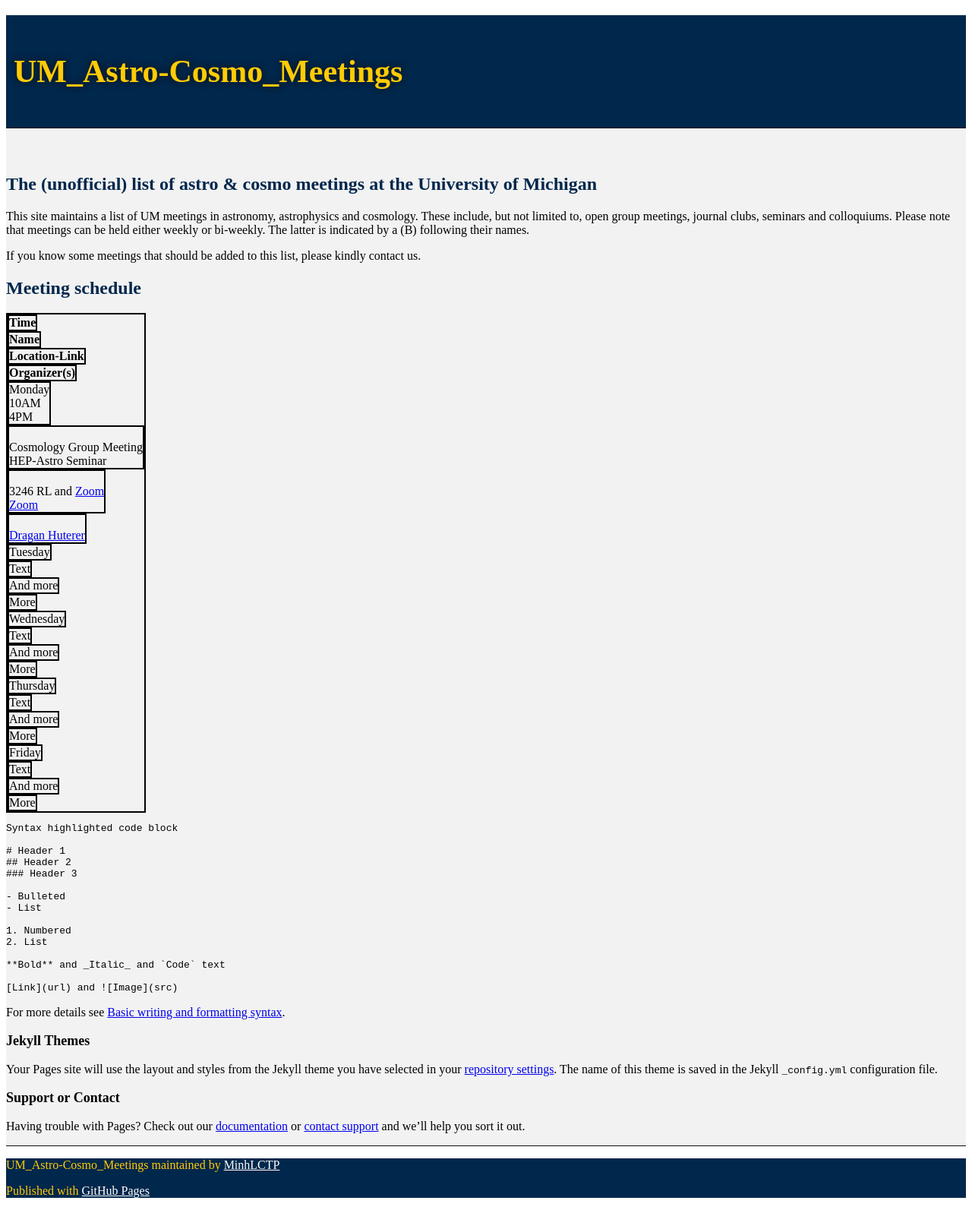
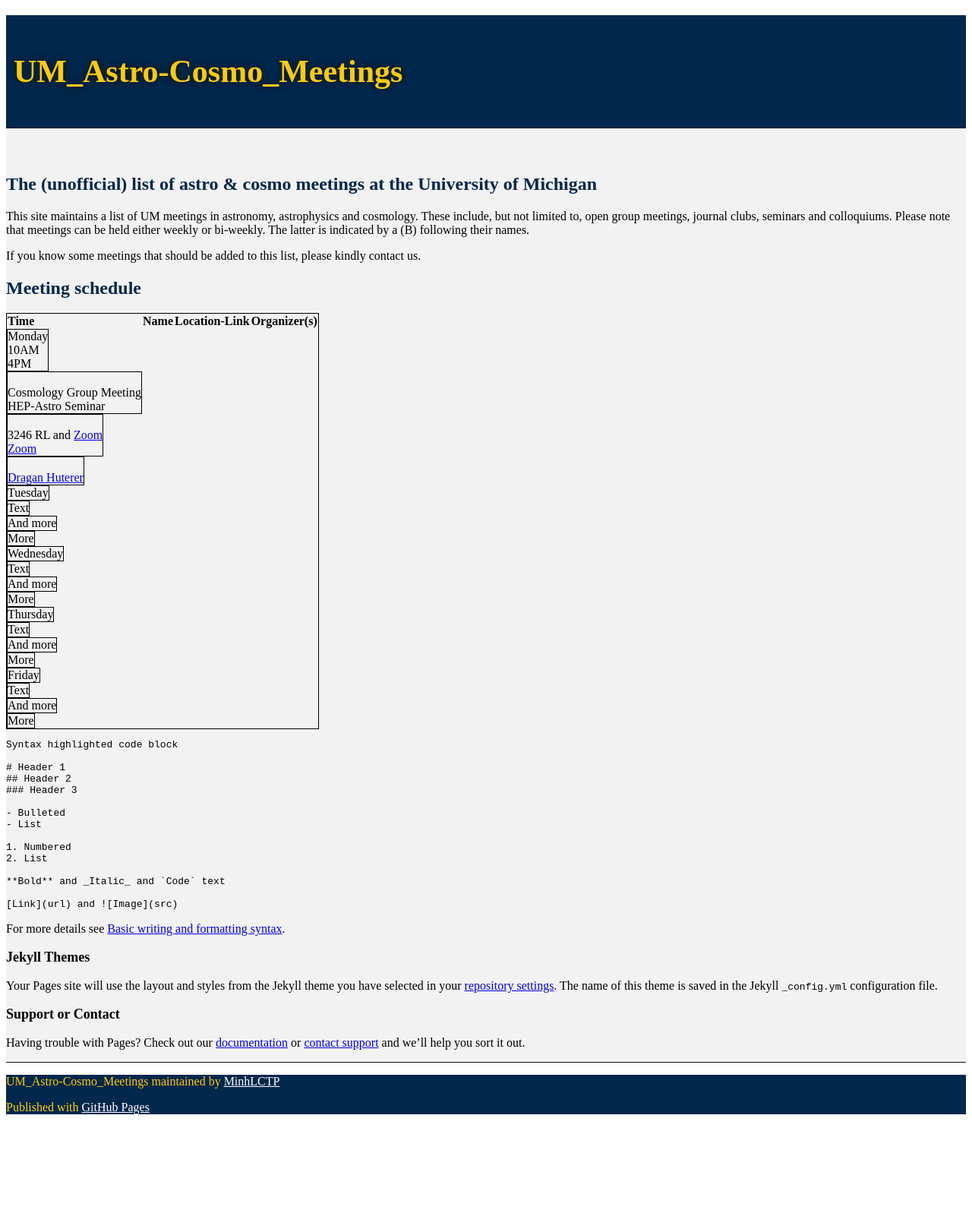
Before and after one commit to MinhLCTP/UM_Astro-Cosmo_Meetings, a Jekyll site: the page built from index.md, in a window 1280 px wide. Shown: the whole page at 76% size. Built offline with Jekyll 4.4.1, drawn with Linux system fonts in a browser that asks for light colours; our own code applies the rules of GitHub Pages for plain Markdown files; the repository's description, which GitHub fills in, is left out; after the commit the page ends 1483 px from its top, so only the background shows below that.

Commit message:
Fix table css

```diff
--- a/assets/css/style.css
+++ b/assets/css/style.css
@@ -67,11 +67,11 @@
 	color: #FFFFFF;
 }
 
-table, td, th {
+table, td {
     display: table;
     padding: 5px;
 	border-collapse: collapse;
 	border-spacing: 0;
-	border: 2px solid black;
+	border: 1px solid black;
 	text-align: left;
 }
```
